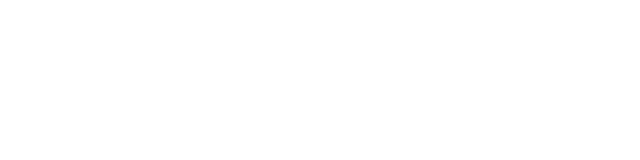
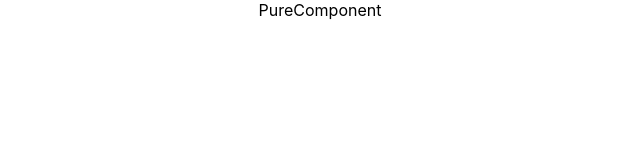
Before and after one commit to Mohamed-Ramadan1/react-codevolution, a React (Create React App) app: page / in a window 1280 px wide. Shown: the top 160 px of the page, without its empty margins (320-960 px from the left). Built offline with nearby package versions, Linux system fonts and the light colour scheme.

Commit message:
updating files

```diff
--- a/src/App.js
+++ b/src/App.js
@@ -1,10 +1,22 @@
 import logo from './logo.svg';
 import './App.css';
+import  PureComp  from './Componets/B-(26-43)/PureComponent';
 
 
+// class App extends React.Component{
+//   render() {
+//     return (
+//       <div>
+//               <PureComp/>
+//       </div>
+
+//     )
+//   }
+// }
 const App=()=> {
   return (
     <div className="App">
+    <PureComp/>
 
     </div>
   );
--- /dev/null
+++ b/src/Componets/B-(26-43)/PureComponent.js
@@ -0,0 +1,15 @@
+import React, { PureComponent} from 'react';
+
+
+class PureComp extends PureComponent{
+    render() {
+        return (
+            <div>
+                PureComponent
+            </div>
+        )
+    }
+
+}
+
+export default PureComp;
```
